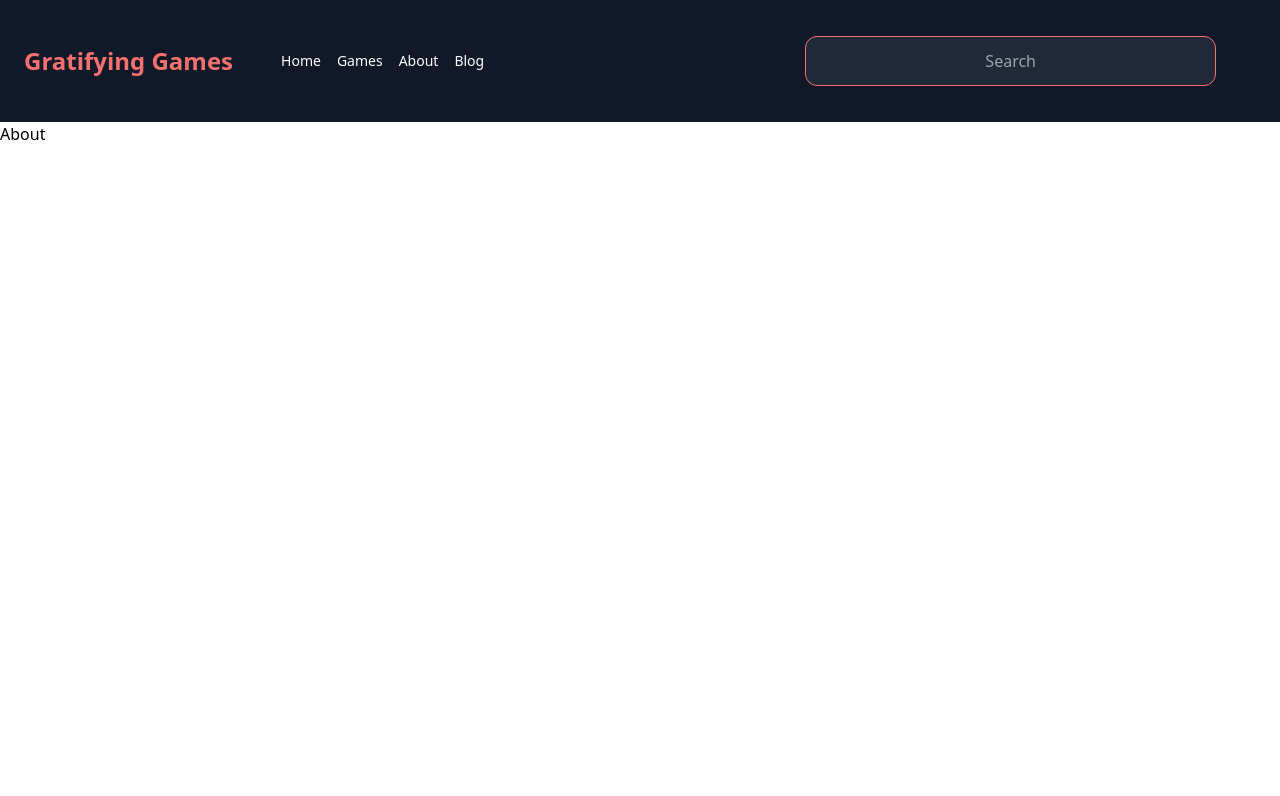
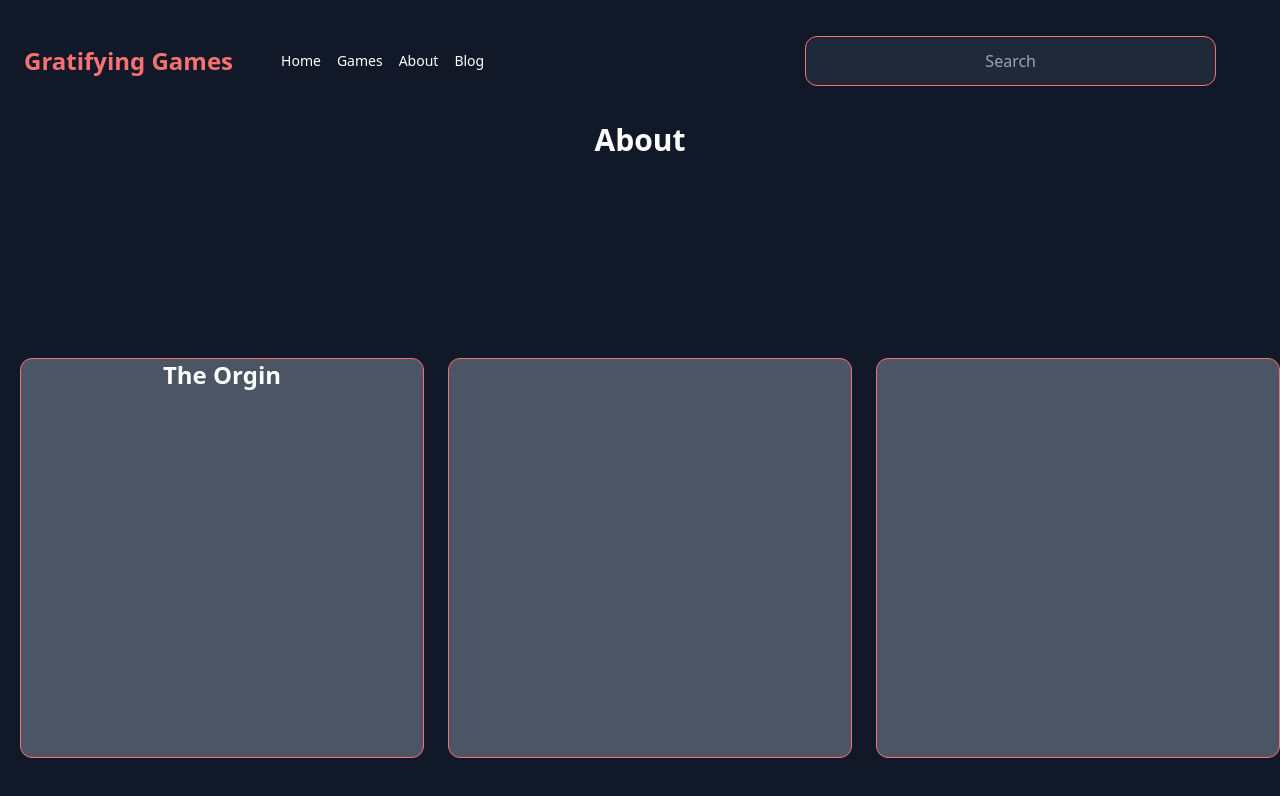
Before and after one commit to JackPangalia/GratifyingGames, a Next.js app in the folder website/: page /about in a window 1280 px wide. Shown: the top 796 px of the page. Built offline with nearby package versions, Linux system fonts and the light colour scheme.

Commit message:
modified: pages/about.tsx

```diff
--- a/website/pages/about.tsx
+++ b/website/pages/about.tsx
@@ -2,8 +2,20 @@ const about = () =>
 {
   return (
     <>
-      <main>
-        <span>About</span>
+      <main className = "bg-gray-900">
+        <header className = "flex justify-center">
+          <h1 className = "text-white text-3xl font-bold">About</h1>
+        </header>
+
+        <section className = "flex justify-row h-screen items-center space-x-6">
+          <div className = "w-1/2 h-1/2 bg-gray-600 border border-red-400 rounded-xl ml-5 text-center">
+            <span className = "text-white text-2xl font-bold">The Orgin</span>
+
+            <p></p>
+          </div>
+          <div className = "w-1/2 h-1/2 bg-gray-600 border border-red-400 rounded-xl"></div>
+          <div className = "w-1/2 h-1/2 bg-gray-600 border border-red-400 rounded-xl mr-5"></div>
+        </section>
       </main>
     </>
   )
--- a/website/pages/index.tsx
+++ b/website/pages/index.tsx
@@ -14,7 +14,7 @@ export default function Home() {
 
       <section className = "h-screen bg-gray-900 flex justify-center  ">
         <div className = "mt-20 rounded-xl  flex bg-cover justify-center text-center items-center w-5/6 h-3/4 flex-col bg-[url('https://images.hdqwalls.com/wallpapers/planet-space-art-ka.jpg')]">
-          <span className = "text-4xl text-white font-bold ">Dive into Ball Racers</span>
+          <span className = "text-4xl text-white font-bold ">Race into Ball Racers</span>
           <p className = "text-white text-l w-1/2 mt-5">Lorem ipsum dolor sit, amet consectetur adipisicing elit. Obcaecati aperiam rem quibusdam, eos ratione dicta!</p>
 
           <Link href = "#" className = " font-bold pr-12 pl-12 pt-4 pb-4 hover:bg-white hover:text-red-400 bg-red-400 rounded-3xl mt-10 hover:  text-white">Play Now</Link>
@@ -23,7 +23,7 @@ export default function Home() {
 
       <section className = "h-screen bg-white flex justify-center items-center">
         <div className = "rounded-xl flex bg-cover justify-center items-center text-center w-5/6 h-3/4 flex-col bg-[url('https://4kwallpapers.com/images/walls/thumbs_3t/3792.jpg')]">
-          <span className = "text-4xl text-white outline-8  font-bold">Dive into Ball Bonkers</span>
+          <span className = "text-4xl text-white outline-8  font-bold">Roll into Ball Bonkers</span>
           <p className = "text-white text-l w-1/2 mt-6">Lorem ipsum dolor sit amet, consectetur adipisicing elit. Eaque, esse tenetur sapiente amet quos dolorem?</p>
 
           <Link href = "#" className = " font-bold pr-12 pl-12 pt-4 pb-4 bg-white rounded-3xl mt-10 text-emerald-200 hover:bg-emerald-300 hover:text-white">Play Now</Link>
```
